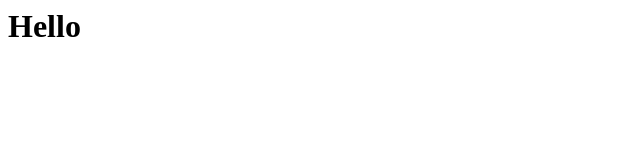
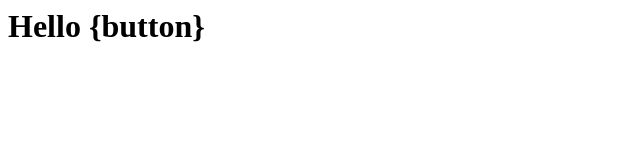
Before and after one commit to Chaithanya-2003/branching, a plain HTML site: page index.html in a window 1280 px wide. Shown: the whole page, without its empty margins (0-640 px from the left). Drawn offline with Linux system fonts and the light colour scheme.

Commit message:
added btn

```diff
--- a/index.html
+++ b/index.html
@@ -1 +1 @@
-<h1>Hello</h1>
+<h1>Hello {button}</h1>
```
